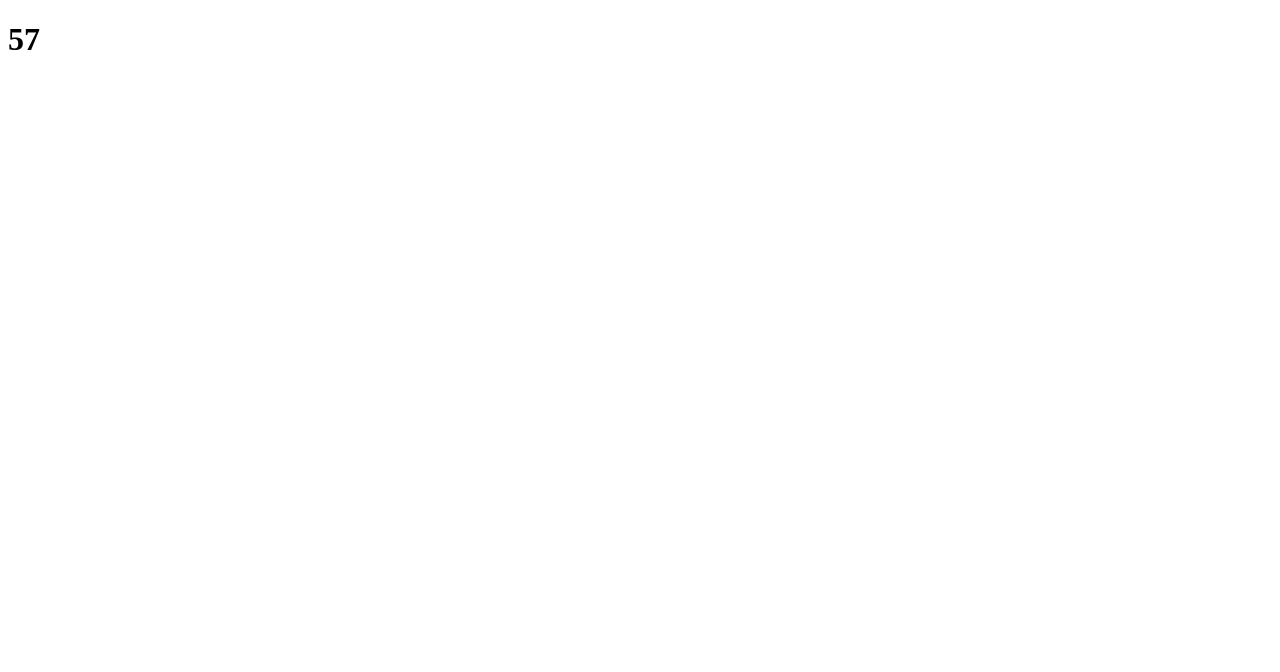
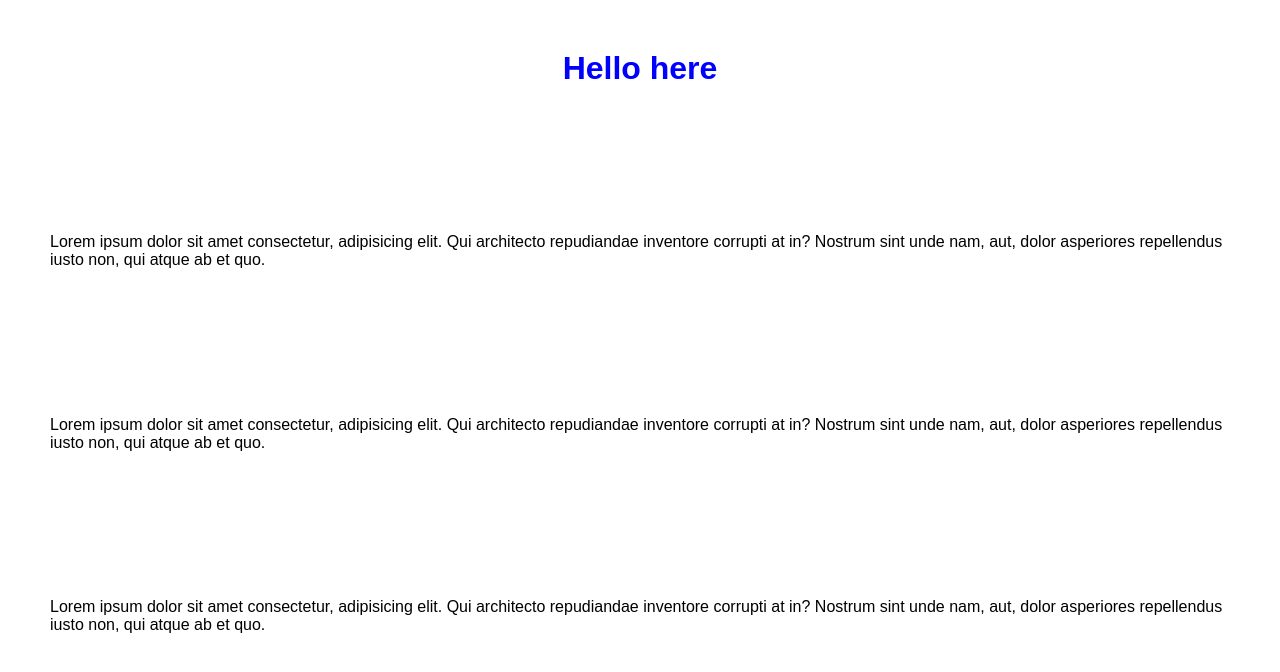
Before and after one commit to djbobah/maxima-react, a React (Create React App) app: page / in a window 1280 px wide. Shown: the top 672 px of the page. Built offline with nearby package versions, Linux system fonts and the light colour scheme.

Commit message:
lesson finish

```diff
--- /dev/null
+++ b/src/App.jsx
@@ -0,0 +1,24 @@
+const App = () => {
+  return (
+    <div>
+      <h1>Hello here</h1>
+      <p>
+        Lorem ipsum dolor sit amet consectetur, adipisicing elit. Qui architecto
+        repudiandae inventore corrupti at in? Nostrum sint unde nam, aut, dolor
+        asperiores repellendus iusto non, qui atque ab et quo.
+      </p>
+      <p>
+        Lorem ipsum dolor sit amet consectetur, adipisicing elit. Qui architecto
+        repudiandae inventore corrupti at in? Nostrum sint unde nam, aut, dolor
+        asperiores repellendus iusto non, qui atque ab et quo.
+      </p>
+      <p>
+        Lorem ipsum dolor sit amet consectetur, adipisicing elit. Qui architecto
+        repudiandae inventore corrupti at in? Nostrum sint unde nam, aut, dolor
+        asperiores repellendus iusto non, qui atque ab et quo.
+      </p>
+    </div>
+  );
+};
+
+export default App;
--- a/src/index.css
+++ b/src/index.css
@@ -1,13 +1,100 @@
+* {
+  margin: 0;
+  box-sizing: border-box;
+}
 body {
-  margin: 0;
-  font-family: -apple-system, BlinkMacSystemFont, 'Segoe UI', 'Roboto', 'Oxygen',
-    'Ubuntu', 'Cantarell', 'Fira Sans', 'Droid Sans', 'Helvetica Neue',
-    sans-serif;
-  -webkit-font-smoothing: antialiased;
-  -moz-osx-font-smoothing: grayscale;
+  font-family: sans-serif;
+}
+#root {
+  height: 100vh;
+  padding: 50px;
+}
+#root > div {
+  display: grid;
+  gap: 30px;
+  height: 100%;
+}
+h1 {
+  text-align: center;
+  color: blue;
 }
 
-code {
-  font-family: source-code-pro, Menlo, Monaco, Consolas, 'Courier New',
-    monospace;
+.weather-card {
+  border-radius: 10px;
+  display: flex;
+  flex-direction: column;
+  gap: 10px;
+  padding: 10px;
+  align-items: center;
 }
+
+.weather-card hr {
+  border: 1px solid #fff8;
+  width: 100%;
+}
+.weather-card i {
+  font-size: 30px;
+  color: #fffa;
+}
+.weather-card h3 {
+  font-weight: 500;
+  font-size: 24px;
+}
+.weather-grid {
+  display: grid;
+  * {
+    margin: 0;
+    box-sizing: border-box;
+  }
+  body {
+    font-family: sans-serif;
+  }
+  #root {
+    height: 100vh;
+    padding: 50px;
+  }
+  #root > div {
+    display: grid;
+    gap: 30px;
+    height: 100%;
+  }
+
+  #root > div > * {
+    background-color: rgba(192, 192, 192, 0.2);
+  }
+
+  h1 {
+    text-align: center;
+    color: blue;
+    margin: 0;
+  }
+
+  .weather-card {
+    border-radius: 10px;
+    display: flex;
+    flex-direction: column;
+    gap: 10px;
+    padding: 20px;
+    align-items: center;
+    color: #fffa;
+  }
+  .weather-card hr {
+    border: 1px solid #fff8;
+    width: 100%;
+  }
+  .weather-card i {
+    font-size: 30px;
+  }
+  .weather-card h3 {
+    font-weight: 500;
+    font-size: 24px;
+  }
+
+  .weather-grid {
+    display: grid;
+    grid-template-columns: repeat(5, 1fr);
+    align-content: flex-start;
+  }
+  grid-template-columns: repeat(5, 1fr);
+  align-content: flex-start;
+}
--- a/src/index.js
+++ b/src/index.js
@@ -1,13 +1,9 @@
 import React from "react";
-import ReactDOM, { createRoot } from "react-dom/client";
+import { createRoot } from "react-dom/client";
 
 import Counter, { randNumber, getRGB } from "./utils/functions";
-
-const n = new Counter();
-n.change(randNumber(101));
-n.inc();
-n.inc();
-console.log(n.val);
+import App from "./App.jsx";
+import "./index.css";
 
 const tag = createRoot(document.getElementById("root"));
-tag.render(<h1>{n.val}</h1>);
+tag.render(<App />);
```
